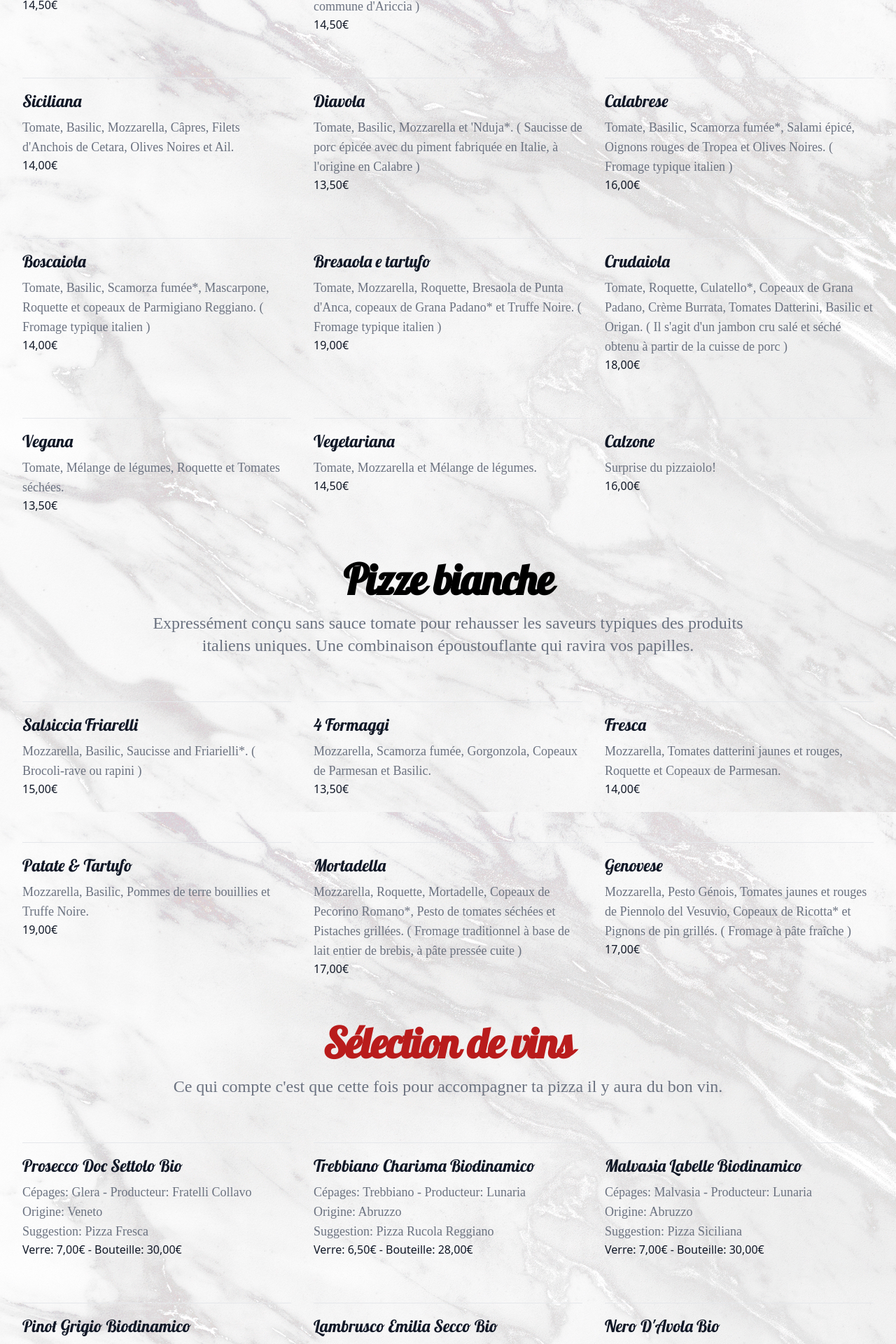
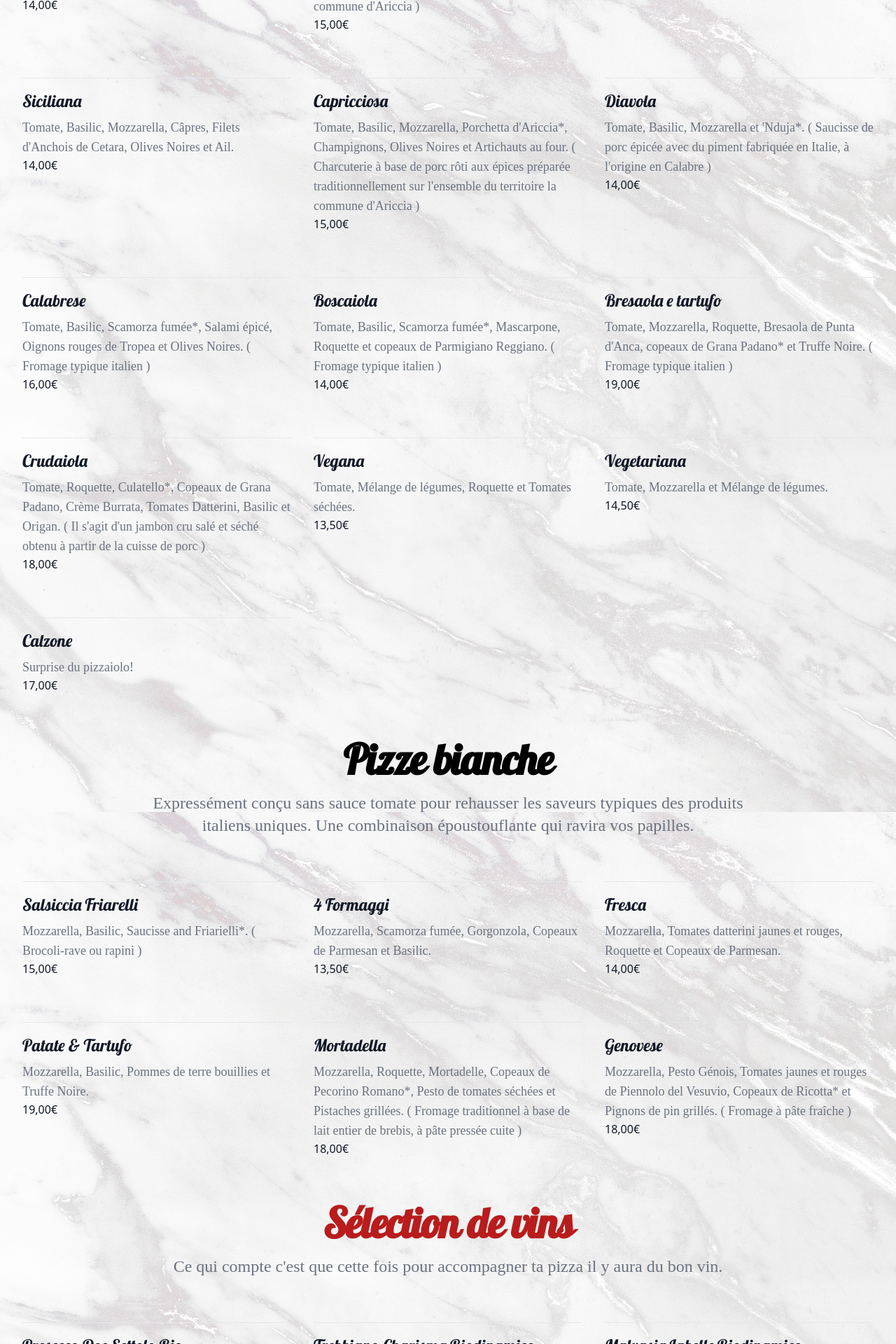
Before and after one commit to Gian1984/pizza-vino, a Vue app: page / in a window 1280 px wide. Shown: the part 4900-6820 px from the top of the page at 70% size. Built offline with nearby package versions, Linux system fonts and the light colour scheme; a web font is replaced by a local one.

Commit message:
modify price

```diff
--- a/src/views/Home.vue
+++ b/src/views/Home.vue
@@ -343,19 +343,20 @@ const redpizzas = [
   { name: 'Principessa', description: 'Tomate, Basilic et Scamorza fumée*. ( Fromage typique italien )', price:'11,00' },
   { name: 'Burrata', description: 'Tomate, Basilic, Tomates Datterini, Burratina d\'Andria*. (  Sœur de la mozzarella, un tendre fromage au lait de vache avec, en son cœur, une épaisse crème de fromage frais )', price:'16,00' },
   { name: 'Marinara', description: 'Tomate, Ail, Origan et Basilic.', price:'8,50' },
-  { name: 'Rucola Reggiano', description: 'Tomate, Mozzarella, Roquette et Parmigiano Reggiano.', price:'12,00' },
-  { name: 'Porchetta Funghi', description: 'Tomate, Basilic, Mozzarella, Porchetta d\'Ariccia* et Champignons. ( Charcuterie à base de porc rôti aux épices préparée traditionnellement sur l\'ensemble du territoire la commune d\'Ariccia )', price:'14,50' },
-  { name: 'Quattro Stagioni', description: 'Tomate, Basilic, Mozzarella, Porchetta d\'Ariccia*, Champignons, Olives Noires et Artichauts au four. ( Charcuterie à base de porc rôti aux épices préparée traditionnellement sur l\'ensemble du territoire la commune d\'Ariccia )', price:'14,50' },
+  { name: 'Rucola Reggiano', description: 'Tomate, Mozzarella, Roquette et Parmigiano Reggiano.', price:'12,50' },
+  { name: 'Porchetta Funghi', description: 'Tomate, Basilic, Mozzarella, Porchetta d\'Ariccia* et Champignons. ( Charcuterie à base de porc rôti aux épices préparée traditionnellement sur l\'ensemble du territoire la commune d\'Ariccia )', price:'14,00' },
+  { name: 'Quattro Stagioni', description: 'Tomate, Basilic, Mozzarella, Porchetta d\'Ariccia*, Champignons, Olives Noires et Artichauts au four. ( Charcuterie à base de porc rôti aux épices préparée traditionnellement sur l\'ensemble du territoire la commune d\'Ariccia )', price:'15,00' },
   { name: 'Napoli', description: 'Tomate, Mozzarella, Câpres, Filets d\'Anchois de Cetara et Origan.', price:'13,00' },
   { name: 'Siciliana', description: 'Tomate, Basilic, Mozzarella, Câpres, Filets d\'Anchois de Cetara, Olives Noires et Ail.', price:'14,00' },
-  { name: 'Diavola', description: 'Tomate, Basilic, Mozzarella et \'Nduja*. ( Saucisse de porc épicée avec du piment fabriquée en Italie, à l\'origine en Calabre )', price:'13,50' },
+  { name: 'Capricciosa', description: 'Tomate, Basilic, Mozzarella, Porchetta d\'Ariccia*, Champignons, Olives Noires et Artichauts au four. ( Charcuterie à base de porc rôti aux épices préparée traditionnellement sur l\'ensemble du territoire la commune d\'Ariccia )', price:'15,00' },
+  { name: 'Diavola', description: 'Tomate, Basilic, Mozzarella et \'Nduja*. ( Saucisse de porc épicée avec du piment fabriquée en Italie, à l\'origine en Calabre )', price:'14,00' },
   { name: 'Calabrese', description: 'Tomate, Basilic, Scamorza fumée*, Salami épicé, Oignons rouges de Tropea et Olives Noires. ( Fromage typique italien )', price:'16,00' },
   { name: 'Boscaiola', description: 'Tomate, Basilic, Scamorza fumée*, Mascarpone, Roquette et copeaux de Parmigiano Reggiano. ( Fromage typique italien )', price:'14,00' },
   { name: 'Bresaola e tartufo', description: 'Tomate, Mozzarella, Roquette, Bresaola de Punta d\'Anca, copeaux de Grana Padano* et Truffe Noire. ( Fromage typique italien )', price:'19,00' },
   { name: 'Crudaiola', description: 'Tomate, Roquette, Culatello*, Copeaux de Grana Padano, Crème Burrata, Tomates Datterini, Basilic et Origan. ( Il s\'agit d\'un jambon cru salé et séché obtenu à partir de la cuisse de porc  )', price:'18,00' },
   { name: 'Vegana', description: 'Tomate, Mélange de légumes, Roquette et Tomates séchées.', price:'13,50' },
   { name: 'Vegetariana', description: 'Tomate, Mozzarella et Mélange de légumes.', price:'14,50' },
-  { name: 'Calzone', description: 'Surprise du pizzaiolo!', price:'16,00' },
+  { name: 'Calzone', description: 'Surprise du pizzaiolo!', price:'17,00' },
 ]
 
 const whitepizzas=[
@@ -363,8 +364,8 @@ const whitepizzas=[
   { name: '4 Formaggi', description: 'Mozzarella, Scamorza fumée, Gorgonzola, Copeaux de Parmesan et Basilic.', price:'13,50' },
   { name: 'Fresca', description: 'Mozzarella, Tomates datterini jaunes et rouges, Roquette et Copeaux de Parmesan.', price:'14,00' },
   { name: 'Patate & Tartufo', description: 'Mozzarella, Basilic, Pommes de terre bouillies et Truffe Noire.', price:'19,00' },
-  { name: 'Mortadella', description: 'Mozzarella, Roquette, Mortadelle, Copeaux de Pecorino Romano*, Pesto de tomates séchées et Pistaches grillées. (  Fromage traditionnel à base de lait entier de brebis, à pâte pressée cuite )', price:'17,00' },
-  { name: 'Genovese', description: 'Mozzarella, Pesto Génois, Tomates jaunes et rouges de Piennolo del Vesuvio, Copeaux de Ricotta* et Pignons de pin grillés. ( Fromage à pâte fraîche )', price:'17,00' },
+  { name: 'Mortadella', description: 'Mozzarella, Roquette, Mortadelle, Copeaux de Pecorino Romano*, Pesto de tomates séchées et Pistaches grillées. (  Fromage traditionnel à base de lait entier de brebis, à pâte pressée cuite )', price:'18,00' },
+  { name: 'Genovese', description: 'Mozzarella, Pesto Génois, Tomates jaunes et rouges de Piennolo del Vesuvio, Copeaux de Ricotta* et Pignons de pin grillés. ( Fromage à pâte fraîche )', price:'18,00' },
 ]
 
 const wines=[
@@ -383,7 +384,7 @@ const wines=[
     producer:'Lunaria',
     origin:'Abruzzo',
     suggestion:'Pizza Rucola Reggiano',
-    glass:'6,50',
+    glass:'7,00',
     bottle:'28,00'
   },
   {
@@ -396,12 +397,12 @@ const wines=[
     bottle:'30,00'
   },
   {
-    name:'Pinot Grigio Biodinamico',
+    name:'Pinot Grigio Ramoro Biodinamico ',
     grapes:'Pinot Grigio',
     producer:'Lunaria',
     origin:'Abruzzo',
     suggestion:'Pizza Principessa',
-    glass:'6,00',
+    glass:'7,00',
     bottle:'28,00'
   },
   {
@@ -437,7 +438,7 @@ const wines=[
     producer:'Orsogna',
     origin:'Abruzzo',
     suggestion:'Pizza Boscaiola',
-    glass:'8,00',
+    glass:'7,50',
     bottle:'33,00'
   },
   {
@@ -455,7 +456,7 @@ const wines=[
     producer:'Brezza',
     origin:'Piemonte',
     suggestion:'Pizza Porchetta Funghi',
-    glass:'8,00',
+    glass:'7,50',
     bottle:'36,00'
   },
   {
@@ -464,7 +465,7 @@ const wines=[
     producer:'Brezza',
     origin:'Piemonte',
     suggestion:'Pizza Patate e Tartufo',
-    glass:'8,00',
+    glass:'7,50',
     bottle:'36,00'
   },
   {
@@ -473,7 +474,7 @@ const wines=[
     producer:'Antolini',
     origin:'Veneto',
     suggestion:'Salsiccia Friarielli',
-    glass:'8,00',
+    glass:'7,50',
     bottle:'33,00'
   },
 ]
--- a/src/views/HomeEN.vue
+++ b/src/views/HomeEN.vue
@@ -338,19 +338,20 @@ const redpizzas = [
   { name: 'Principessa', description: 'Tomato, Basil and Smoked Scamorza Cheese.', price:'11,00' },
   { name: 'Burrata', description: 'Tomato, Basil, Burratina d\'Andria and Red Datterini Tomatoes.', price:'16,00' },
   { name: 'Marinara', description: 'Tomato, Garlic, Oregano and Basil.', price:'8,50' },
-  { name: 'Rucola Reggiano', description: 'Tomato, Mozzarella, Rocket and Parmigiano Reggiano Cheese.', price:'12,00' },
-  { name: 'Porchetta Funghi', description: 'Tomato, Basil, Mozzarella, Porchetta d\'Ariccia and Mushrooms.', price:'13,50' },
-  { name: 'Quattro Stagioni', description: 'Tomato, Basil, Mozzarella, Porchetta d\'Ariccia, Mushrooms, Black Olives and Baked Artichokes.', price:'14,50' },
+  { name: 'Rucola Reggiano', description: 'Tomato, Mozzarella, Rocket and Parmigiano Reggiano Cheese.', price:'12,050' },
+  { name: 'Porchetta Funghi', description: 'Tomato, Basil, Mozzarella, Porchetta d\'Ariccia and Mushrooms.', price:'14,00' },
+  { name: 'Quattro Stagioni', description: 'Tomato, Basil, Mozzarella, Porchetta d\'Ariccia, Mushrooms, Black Olives and Baked Artichokes.', price:'15,00' },
   { name: 'Napoli', description: 'Tomato, Mozzarella, Capers, Cetara Anchovy Fillets and Oregano.', price:'13,00' },
   { name: 'Siciliana', description: 'Tomato, Basil, Mozzarella, Capers, Cetara Anchovy Fillets, Black Olives and Garlic.', price:'14,00' },
-  { name: 'Diavola', description: 'Tomato, Basil, Mozzarella and \'Nduja*. ( Spicy, spreadable pork sausage from the region of Calabria )', price:'13,50' },
+  { name: 'Capricciosa', description: 'Tomato, Basil, Mozzarella, Porchetta d\'Ariccia, Mushrooms, Black Olives and Baked Artichokes.', price:'15,00' },
+  { name: 'Diavola', description: 'Tomato, Basil, Mozzarella and \'Nduja*. ( Spicy, spreadable pork sausage from the region of Calabria )', price:'14,00' },
   { name: 'Calabrese', description: 'Tomato, Basil, Smoked Scamorza Cheese, Spicy Salami, Tropea Red Onions and Black Olives.', price:'16,00' },
   { name: 'Boscaiola', description: 'Tomato, Basil, Smoked Scamorza Cheese, Mascarpone, Rocket and Parmigiano Reggiano Cheese flakes.', price:'14,00' },
   { name: 'Bresaola e tartufo', description: 'Tomato, Mozzarella, Rocket, Punta d\'Anca Bresaola, Parmigiano Reggiano Cheese flakes and Black Truffle.', price:'19,00' },
   { name: 'Crudaiola', description: 'Tomato, Rocket, Culatello, Parmigiano Reggiano Cheese flakes, Burrata Cream, Datterini Tomatoes, Basil and Oregano.', price:'18,00' },
   { name: 'Vegana', description: 'Tomato, Mix of Vegetables, Rocket and Dried Tomatoes.', price:'13,50' },
   { name: 'Vegetariana', description: 'Tomato, Mozzarella and a Mix of Vegetables.', price:'14,50' },
-  { name: 'Calzone', description: 'The "Pizzaiolo" will surprise you!.', price:'16,00' },
+  { name: 'Calzone', description: 'The "Pizzaiolo" will surprise you!.', price:'17,00' },
 ]
 
 const whitepizzas=[
@@ -358,8 +359,8 @@ const whitepizzas=[
   { name: '4 Formaggi', description: 'Fior di latte, Smoked Scamorza cheese, Gorgonzola cheese, Parmigiano Reggiano Cheese and Basil.', price:'13,50' },
   { name: 'Fresca', description: 'Fior di latte, yellow and red Datterini Tomatoes, Rocket and Parmigiano Reggiano Cheese flakes.', price:'14,00' },
   { name: 'Patate & Tartufo', description: 'Fior di latte, Basil, boiled Potatoes and Black Truffle.', price:'19,00' },
-  { name: 'Mortadella', description: 'Fior di latte, Rocket, Mortadella, Pecorino Romano cheese flakes, Dried Tomato Pesto and Toasted Pistachios.', price:'17,00' },
-  { name: 'Genovese', description: 'Fior di latte, Genoese Pesto, yellow and red Tomatoes from "Piennolo del Vesuvio", Ricotta cheese flakes and Toasted Pine Nuts.', price:'17,00' },
+  { name: 'Mortadella', description: 'Fior di latte, Rocket, Mortadella, Pecorino Romano cheese flakes, Dried Tomato Pesto and Toasted Pistachios.', price:'18,00' },
+  { name: 'Genovese', description: 'Fior di latte, Genoese Pesto, yellow and red Tomatoes from "Piennolo del Vesuvio", Ricotta cheese flakes and Toasted Pine Nuts.', price:'18,00' },
 ]
 
 const wines=[
@@ -378,7 +379,7 @@ const wines=[
     producer:'Lunaria',
     origin:'Abruzzo',
     suggestion:'Pizza Rucola Reggiano',
-    glass:'6,50',
+    glass:'7,00',
     bottle:'28,00'
   },
   {
@@ -391,12 +392,12 @@ const wines=[
     bottle:'30,00'
   },
   {
-    name:'Pinot Grigio Biodinamico',
+    name:'Pinot Grigio Ramoro Biodinamico',
     grapes:'Pinot Grigio',
     producer:'Lunaria',
     origin:'Abruzzo',
     suggestion:'Pizza Principessa',
-    glass:'6,00',
+    glass:'7,00',
     bottle:'28,00'
   },
   {
@@ -432,7 +433,7 @@ const wines=[
     producer:'Orsogna',
     origin:'Abruzzo',
     suggestion:'Pizza Boscaiola',
-    glass:'8,00',
+    glass:'7,50',
     bottle:'33,00'
   },
   {
@@ -450,7 +451,7 @@ const wines=[
     producer:'Brezza',
     origin:'Piemonte',
     suggestion:'Pizza Porchetta Funghi',
-    glass:'8,00',
+    glass:'7,50',
     bottle:'36,00'
   },
   {
@@ -459,7 +460,7 @@ const wines=[
     producer:'Brezza',
     origin:'Piemonte',
     suggestion:'Pizza Patate e Tartufo',
-    glass:'8,00',
+    glass:'7,50',
     bottle:'36,00'
   },
   {
@@ -468,7 +469,7 @@ const wines=[
     producer:'Antolini',
     origin:'Veneto',
     suggestion:'Salsiccia Friarielli',
-    glass:'8,00',
+    glass:'7,50',
     bottle:'33,00'
   },
 ]
--- a/src/views/HomeIT.vue
+++ b/src/views/HomeIT.vue
@@ -336,19 +336,20 @@ const redpizzas = [
   { name: 'Principessa', description: 'Pomodoro, basilico e scamorza affumicata.', price:'11,00' },
   { name: 'Burrata', description: 'Pomodoro, basilico, burratina d\'Andria e datterini.', price:'16,00' },
   { name: 'Marinara', description: 'Pomodoro, aglio, origano e basilico.', price:'8,50' },
-  { name: 'Rucola Reggiano', description: 'Pomodoro, fior di latte, rucola e Parmigiano Reggiano.', price:'12,00' },
-  { name: 'Porchetta Funghi', description: 'Pomodoro, basilico, fior di latte, porchetta d\'Ariccia e funghi.', price:'13,50' },
-  { name: 'Quattro Stagioni', description: 'Pomodoro, basilico, fior di latte, porchetta d\'Ariccia, funghi, olive nere e carciofi al forno.', price:'14,50' },
+  { name: 'Rucola Reggiano', description: 'Pomodoro, fior di latte, rucola e Parmigiano Reggiano.', price:'12,50' },
+  { name: 'Porchetta Funghi', description: 'Pomodoro, basilico, fior di latte, porchetta d\'Ariccia e funghi.', price:'14,00' },
+  { name: 'Quattro Stagioni', description: 'Pomodoro, basilico, fior di latte, porchetta d\'Ariccia, funghi, olive nere e carciofi al forno.', price:'15,00' },
   { name: 'Napoli', description: 'Pomodoro, fior di latte, capperi, filetti di alici di Cetara e origano.', price:'13,00' },
   { name: 'Siciliana', description: 'Pomodoro, basilico, fior di latte, capperi, filetti di alici di Cetara, olive nere e aglio.', price:'14,00' },
-  { name: 'Diavola', description: 'Pomodoro, basilico, fior di latte e \'Nduja', price:'13,50' },
+  { name: 'Capricciosa', description: 'Pomodoro, basilico, fior di latte, porchetta d\'Ariccia, funghi, olive nere e carciofi al forno.', price:'15,00' },
+  { name: 'Diavola', description: 'Pomodoro, basilico, fior di latte e \'Nduja', price:'14,00' },
   { name: 'Calabrese', description: 'Pomodoro, basilico, scamorza affumicata, salamino piccante, cipolle rosse di Tropea e olive nere.', price:'16,00' },
   { name: 'Boscaiola', description: 'Pomodoro, basilico, scamorza affumicata, mascarpone, rucola e scaglie di grana.', price:'14,00' },
   { name: 'Bresaola e tartufo', description: 'Pomodoro, fior di latte, rucola, bresaola Punta d\'Anca, scaglie di grana e tartufo nero.', price:'19,00' },
   { name: 'Crudaiola', description: 'Pomodoro, rucola, culatello, scaglie di grana, crema di burrata, datterini, basilico ed origano.', price:'18,00' },
   { name: 'Vegana', description: 'Pomodoro, mix di verdure, rucola e pomodori secchi.', price:'13,50' },
   { name: 'Vegetariana', description: 'Pomodoro, fior di latte e mix di verdure.', price:'14,50' },
-  { name: 'Calzone', description: 'Sorpresa del pizzaiolo!.', price:'16,00' },
+  { name: 'Calzone', description: 'Sorpresa del pizzaiolo!.', price:'17,00' },
 ]
 
 const whitepizzas=[
@@ -356,8 +357,8 @@ const whitepizzas=[
   { name: '4 Formaggi', description: 'Fior di latte, scamorza affumicata, gorgonzola, scaglie di grana e basilico.', price:'13,50' },
   { name: 'Fresca', description: 'Fior di latte, datterini gialli e rossi, rucola e scaglie di grana.', price:'14,00' },
   { name: 'Patate & Tartufo', description: 'Fior di latte, basilico, patate lesse e tartufo nero.', price:'19,00' },
-  { name: 'Mortadella', description: 'Fior di latte, rucola, mortadella, scaglie di pecorino Romano, pesto di pomodori secchi e pistacchi tostati.', price:'17,00' },
-  { name: 'Genovese', description: 'Fior di latte, pesto alla genovese, pomodorini gialli e rossi del Piennolo del Vesuvio, ricottan scaglie di grana e pinoli tostati.', price:'17,00' },
+  { name: 'Mortadella', description: 'Fior di latte, rucola, mortadella, scaglie di pecorino Romano, pesto di pomodori secchi e pistacchi tostati.', price:'18,00' },
+  { name: 'Genovese', description: 'Fior di latte, pesto alla genovese, pomodorini gialli e rossi del Piennolo del Vesuvio, ricottan scaglie di grana e pinoli tostati.', price:'18,00' },
 ]
 
 const wines=[
@@ -376,7 +377,7 @@ const wines=[
     producer:'Lunaria',
     origin:'Abruzzo',
     suggestion:'Pizza Rucola Reggiano',
-    glass:'6,50',
+    glass:'7,00',
     bottle:'28,00'
   },
   {
@@ -389,12 +390,12 @@ const wines=[
     bottle:'30,00'
   },
   {
-    name:'Pinot Grigio Biodinamico',
+    name:'Pinot Grigio Ramoro Biodinamico',
     grapes:'Pinot Grigio',
     producer:'Lunaria',
     origin:'Abruzzo',
     suggestion:'Pizza Principessa',
-    glass:'6,00',
+    glass:'7,00',
     bottle:'28,00'
   },
   {
@@ -430,7 +431,7 @@ const wines=[
     producer:'Orsogna',
     origin:'Abruzzo',
     suggestion:'Pizza Boscaiola',
-    glass:'8,00',
+    glass:'7,50',
     bottle:'33,00'
   },
   {
@@ -448,7 +449,7 @@ const wines=[
     producer:'Brezza',
     origin:'Piemonte',
     suggestion:'Pizza Porchetta Funghi',
-    glass:'8,00',
+    glass:'7,50',
     bottle:'36,00'
   },
   {
@@ -457,7 +458,7 @@ const wines=[
     producer:'Brezza',
     origin:'Piemonte',
     suggestion:'Pizza Patate e Tartufo',
-    glass:'8,00',
+    glass:'7,50',
     bottle:'36,00'
   },
   {
@@ -466,7 +467,7 @@ const wines=[
     producer:'Antolini',
     origin:'Veneto',
     suggestion:'Salsiccia Friarielli',
-    glass:'8,00',
+    glass:'7,50',
     bottle:'33,00'
   },
 ]
```
